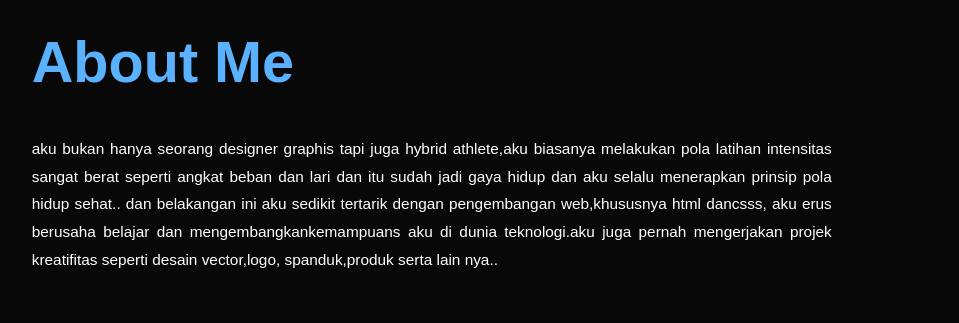
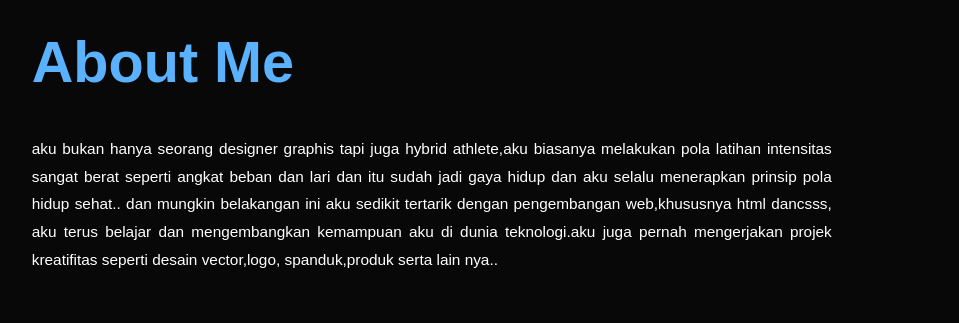
Before and after one commit to apalahdiako/miwyooo, a plain HTML site: page index.html in a window 1280 px wide. Shown: the part 1040-1363 px from the top of the page, without its empty margins (129-1088 px from the left). Drawn offline with nearby package versions, Linux system fonts and the light colour scheme.

Commit message:
Update index.html

```diff
--- a/index.html
+++ b/index.html
@@ -63,7 +63,7 @@
         <div class="container">
             <div class="content-about">
                 <h2>About Me</h2>
-                <p> aku bukan hanya seorang designer graphis tapi juga hybrid athlete,aku biasanya melakukan pola latihan intensitas sangat berat seperti angkat beban dan lari dan itu sudah jadi gaya hidup dan aku selalu menerapkan prinsip pola hidup sehat.. dan belakangan ini aku sedikit tertarik dengan pengembangan web,khususnya html dancsss, aku erus berusaha belajar dan mengembangkankemampuans aku di dunia teknologi.aku juga pernah mengerjakan projek kreatifitas seperti desain vector,logo, spanduk,produk serta lain nya..</p>
+                <p> aku bukan hanya seorang designer graphis tapi juga hybrid athlete,aku biasanya melakukan pola latihan intensitas sangat berat seperti angkat beban dan lari dan itu sudah jadi gaya hidup dan aku selalu menerapkan prinsip pola hidup sehat.. dan mungkin belakangan ini aku sedikit tertarik dengan pengembangan web,khususnya html dancsss, aku terus belajar dan mengembangkan kemampuan aku di dunia teknologi.aku juga pernah mengerjakan projek kreatifitas seperti desain vector,logo, spanduk,produk serta lain nya..</p>
             </div>
         </div>
     </section>
```
